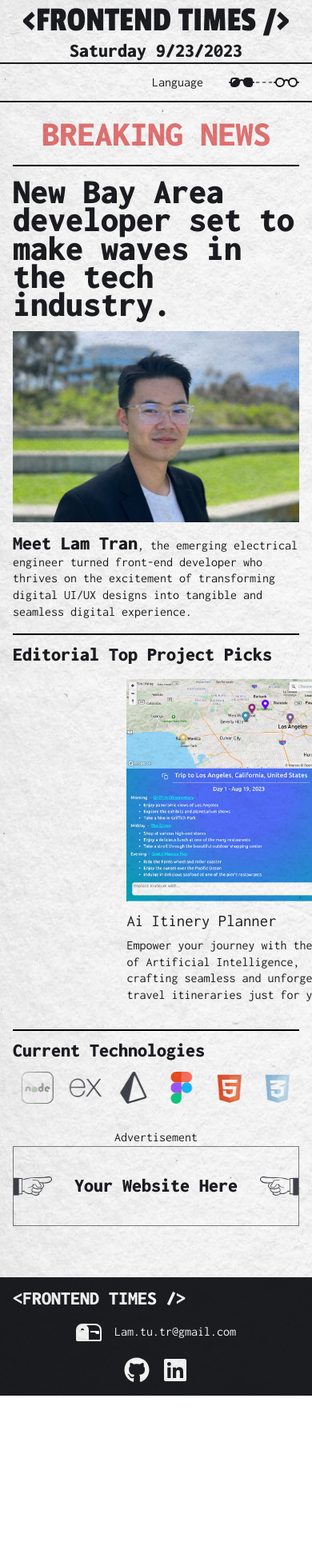
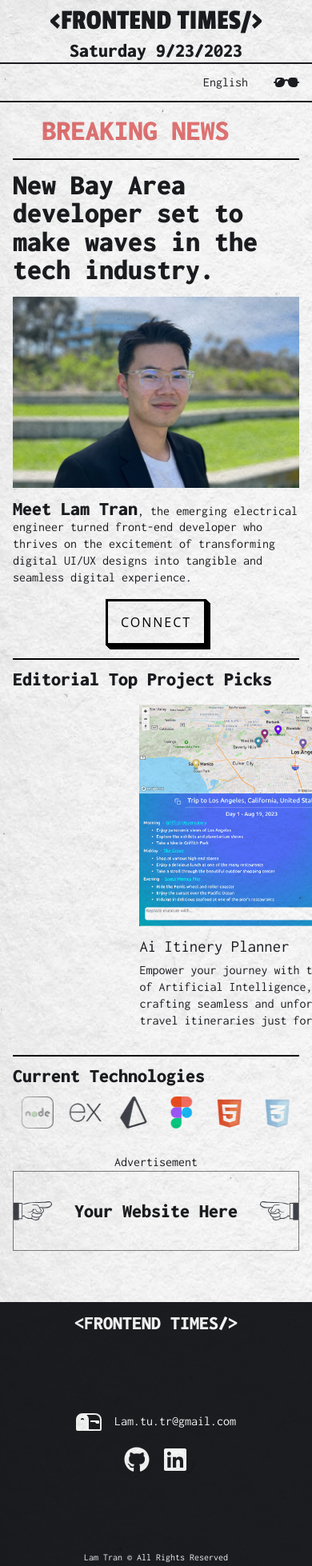
Before and after one commit to lam-tu-tr/Frontend-times, a Next.js app: page / in a window 390 px wide. Shown: the whole page at 80% size. Before the commit the page ends 1745 px from the top, so only its background shows below. Built offline with nearby package versions, Linux system fonts and the light colour scheme.

Commit message:
Mobile section complete

```diff
--- a/app/components/Editorial/Editorial.module.scss
+++ b/app/components/Editorial/Editorial.module.scss
@@ -36,7 +36,7 @@
     #card {
       display: flex;
       flex-direction: column;
-
+      overflow-y: hidden;
       #project_pic {
         // flex: 0 0 70%;
         position: relative;
--- a/app/components/Footer/Footer.module.scss
+++ b/app/components/Footer/Footer.module.scss
@@ -4,10 +4,17 @@
   margin-top: 3rem;
   display: flex;
   flex-direction: column;
+  justify-content: center;
+  align-items: center;
   background-color: var(--light-font-color);
 
   * {
     color: white;
+  }
+
+  .footer_icon {
+    width: 2rem;
+    height: 2rem;
   }
 
   h3 {
@@ -19,7 +26,9 @@
     flex-direction: column;
     justify-content: center;
     align-items: center;
+    margin: 5rem 0;
   }
+
   // #form {
   //   flex-grow: 4;
   //   font-size: 3rem;
@@ -55,11 +64,16 @@
     flex-direction: row;
     justify-content: center;
     align-items: center;
-    margin: var(--spacing-mobile) 0;
+    margin: 1rem;
     li {
       &:first-child {
         margin-right: var(--spacing-mobile);
       }
     }
   }
+
+  p {
+    font-size: var(--font-size-small);
+    padding: 0 var(--spacing-mobile);
+  }
 }
--- a/app/components/Footer/Footer.tsx
+++ b/app/components/Footer/Footer.tsx
@@ -5,7 +5,7 @@ import style from "./Footer.module.scss";
 
 import { FaGithub } from "react-icons/fa";
 import { FaLinkedin } from "react-icons/fa";
-import { FaSquarePhone } from "react-icons/fa6";
+
 import { BsMailbox2 } from "react-icons/bs";
 
 interface ChildProps {}
@@ -13,7 +13,7 @@ interface ChildProps {}
 const Footer = forwardRef<HTMLElement, ChildProps>(({}, footerRef) => {
   return (
     <footer id={style.footer} ref={footerRef}>
-      <h3>&#60;FRONTEND TIMES /&#62;</h3>
+      <h3>&#60;FRONTEND TIMES/&#62;</h3>
       {/* <form action="submit" id={style.form}>
         <aside>
           <input placeholder="@gmail.com" type="text" />
@@ -29,26 +29,41 @@ const Footer = forwardRef<HTMLElement, ChildProps>(({}, footerRef) => {
       </form> */}
 
       <section id={style.contact}>
-        <a id={style.info} aria-label="Email">
+        <a
+          id={style.info}
+          aria-label="Email"
+          href="mailto: lam.tu.tr@gmail.com"
+        >
           <span>
             <BsMailbox2 className="icon" />
           </span>
           <span>Lam.tu.tr@gmail.com</span>
         </a>
-      </section>
-
         <ul id={style.social} aria-label="Social Links" role="list">
           <li>
-          <a aria-label="Github" href="https://github.com/lam-tu-tr">
+            <a
+              aria-label="Github"
+              href="https://github.com/lam-tu-tr"
+              target="_blank"
+              rel="noreferrer noopener"
+            >
               <FaGithub className="icon" />
             </a>
           </li>
           <li>
-          <a aria-label="Linkedin" href="#">
+            <a
+              aria-label="Linkedin"
+              href="https://www.linkedin.com/in/lam-t-tran/"
+              target="_blank"
+              rel="noreferrer noopener"
+            >
               <FaLinkedin className="icon" />
             </a>
           </li>
         </ul>
+      </section>
+
+      <p>Lam Tran &copy; All Rights Reserved</p>
     </footer>
   );
 });
--- a/app/components/Header/Header.tsx
+++ b/app/components/Header/Header.tsx
@@ -14,7 +14,7 @@ export default function Header() {
   return (
     <header id={style.header}>
       <section>
-        <h1 className={passion_one.className}>&#60;FRONTEND TIMES /&#62;</h1>
+        <h1 className={passion_one.className}>&#60;FRONTEND TIMES/&#62;</h1>
         <h3>Saturday 9/23/2023</h3>
       </section>
 
--- a/app/components/Intro/Intro.module.scss
+++ b/app/components/Intro/Intro.module.scss
@@ -19,4 +19,45 @@
   p b {
     font-size: x-large;
   }
+
+  aside {
+    display: flex;
+    justify-content: center;
+    margin-top: var(--spacing-mobile);
+    button {
+      font-size: var(--font-size-mediu);
+      padding: var(--spacing-mobile);
+    }
+  }
 }
+
+/* CSS from https://getcssscan.com/css-buttons-examples */
+.button_54 {
+  font-family: "Open Sans", sans-serif;
+  font-size: 16px;
+  letter-spacing: 2px;
+  text-decoration: none;
+  text-transform: uppercase;
+  color: #000;
+  cursor: pointer;
+  border: 3px solid;
+  padding: 0.25em 0.5em;
+  box-shadow: 1px 1px 0px 0px, 2px 2px 0px 0px, 3px 3px 0px 0px, 4px 4px 0px 0px,
+    5px 5px 0px 0px;
+  position: relative;
+  -webkit-user-select: none;
+  user-select: none;
+  touch-action: manipulation;
+}
+
+.button_54:active {
+  box-shadow: 0px 0px 0px 0px;
+  top: 5px;
+  left: 5px;
+}
+
+// @media (min-width: 768px) {
+//   .button-54 {
+//     padding: 0.25em 0.75em;
+//   }
+// }
--- a/app/components/Intro/Intro.tsx
+++ b/app/components/Intro/Intro.tsx
@@ -4,7 +4,11 @@ import styles from "./Intro.module.scss";
 
 import Avatar from "../../assets/Avatar.jpeg";
 
-export default function Intro() {
+export default function Intro({
+  scrollToFooter,
+}: {
+  scrollToFooter: () => void;
+}) {
   return (
     <div id={styles.intro} className=" top_border">
       <h2>New Bay Area developer set to make waves in the tech industry.</h2>
@@ -23,6 +27,16 @@ export default function Intro() {
         developer who thrives on the excitement of transforming digital UI/UX
         designs into tangible and seamless digital experience.
       </p>
+
+      <aside>
+        <button
+          type="button"
+          onClick={scrollToFooter}
+          className={styles.button_54}
+        >
+          Connect
+        </button>
+      </aside>
     </div>
   );
 }
--- a/app/components/Nav/Nav.module.scss
+++ b/app/components/Nav/Nav.module.scss
@@ -8,6 +8,7 @@
   display: flex;
   flex-direction: row;
   justify-content: flex-end;
+  align-items: center;
   border-top: 2px solid var(--light-font-color);
   border-bottom: 2px solid var(--light-font-color);
 
@@ -22,6 +23,10 @@
       margin-left: 2rem;
     }
   }
+
+  h3 {
+  }
+
   aside {
     display: flex;
     justify-content: center;
@@ -34,9 +39,4 @@
       padding: 0 1rem;
     }
   }
-  // .sticky {
-  //   position: fixed;
-  //   top: 0;
-  //   width: 100%;
-  // }
 }
--- a/app/components/Nav/Nav.tsx
+++ b/app/components/Nav/Nav.tsx
@@ -2,6 +2,13 @@ import { useState, useEffect, useRef } from "react";
 import style from "./Nav.module.scss";
 
 import { BsEyeglasses, BsSunglasses } from "react-icons/bs";
+
+import { Passion_One } from "next/font/google";
+
+const passion_one = Passion_One({
+  weight: "400",
+  subsets: ["latin"],
+});
 
 export default function Nav() {
   const navRef = useRef<HTMLElement | null>(null);
@@ -9,6 +16,10 @@ export default function Nav() {
   const [navOffset, setNavOffset] = useState<number | null>(null);
 
   const [navSticky, setNavSticky] = useState<Boolean>(false);
+
+  const [lightMode, setLightMode] = useState<Boolean>(true);
+
+  const [english, setEnglish] = useState<Boolean>(true);
 
   //* Recalculate Y of Nav to Top on screen resize
   useEffect(() => {
@@ -53,16 +64,23 @@ export default function Nav() {
         <li>-More About me-</li>
         <li>-Project Details-</li>
       </ul> */}
-      <h3>{navSticky && "FRONTEND TIMES"}</h3>
+      <h3 className={passion_one.className}>
+        {navSticky && "<FRONTEND TIMES/>"}
+      </h3>
 
       <aside>
         {!navSticky && (
           <>
-            <span>Language</span>
-            <span>
-              <BsSunglasses className="icon" />
-              ---
-              <BsEyeglasses className="icon" />
+            <span onClick={() => setEnglish(!english)}>
+              {english ? "English" : "Vietnamese"}
+            </span>
+
+            <span onClick={() => setLightMode(!lightMode)}>
+              {lightMode ? (
+                <BsSunglasses className="icon" />
+              ) : (
+                <BsEyeglasses className="icon" />
+              )}
             </span>
           </>
         )}
@@ -70,5 +88,3 @@ export default function Nav() {
     </nav>
   );
 }
-
-//TODO Display Frontend Times when scrolled past a certain point
--- a/app/page.tsx
+++ b/app/page.tsx
@@ -26,7 +26,7 @@ export default function Home() {
       <Header />
 
       <main>
-        <Intro />
+        <Intro scrollToFooter={scrollToFooter} />
         <Editorial />
         <Tech />
         <Advertisement />
--- a/app/sass/size_color.scss
+++ b/app/sass/size_color.scss
@@ -3,7 +3,7 @@
   --font-size-small: 12px;
   --font-size-medium: 16px;
   --font-size-large: 24px;
-  --font-size-xlarge: 44px;
+  --font-size-xlarge: 36px;
 }
 
 :root {
```
Lines whose indentation alone changed are shown as unchanged.
